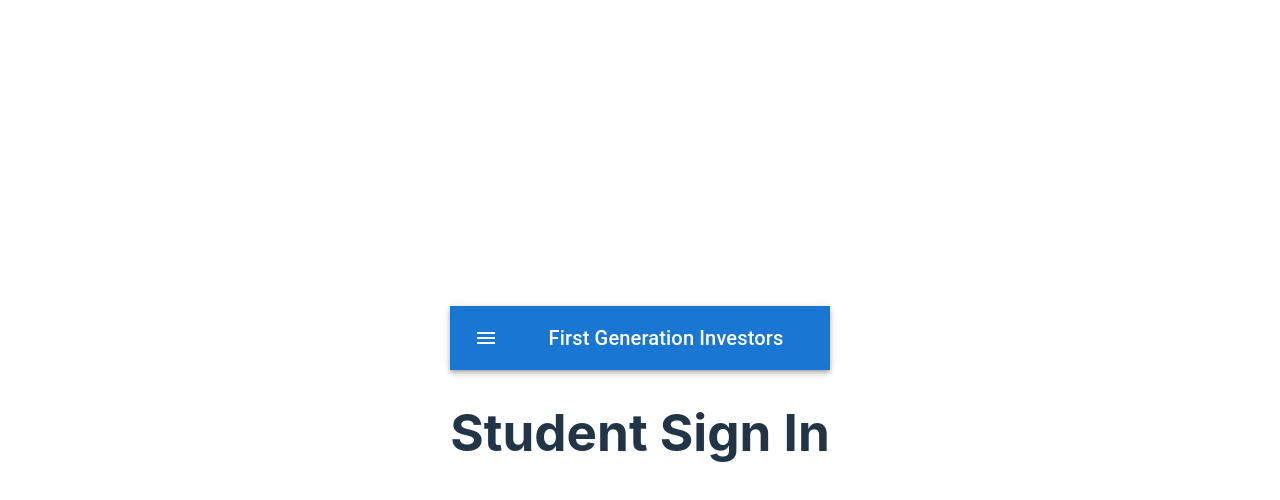
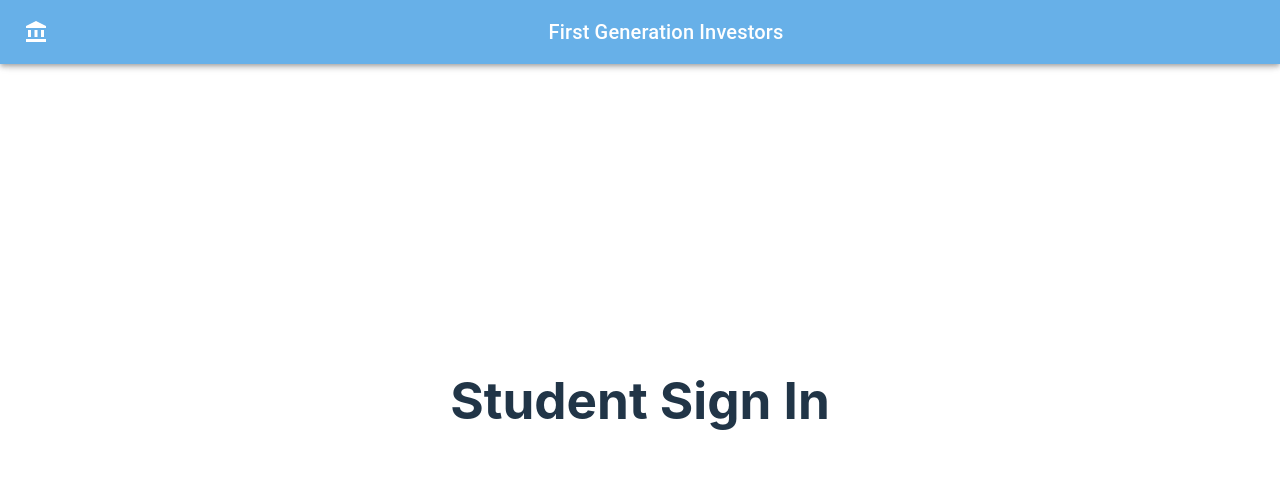
Before and after one commit to cfgjc24/Team-4, a React (Vite) app in the folder frontend/: page / in a window 1280 px wide. Shown: the top 500 px of the page. Built offline with nearby package versions, Linux system fonts and the light colour scheme.

Commit message:
new header

```diff
--- a/frontend/src/components/Header.jsx
+++ b/frontend/src/components/Header.jsx
@@ -5,10 +5,13 @@
 import Button from '@mui/material/Button';
 import IconButton from '@mui/material/IconButton';
 import MenuIcon from '@mui/icons-material/Menu';
+import Box from '@mui/material/Box';
+import AccountBalanceIcon from '@mui/icons-material/AccountBalance';
 
-export default function Header() {
+export default function ButtonAppBar() {
   return (
-    <AppBar position="static">
+    <Box sx={{ flexGrow: 1 }}>
+      <AppBar position="fixed" sx={{ width: '100%', bgcolor: '#67B0E8' }}>
         <Toolbar>
           <IconButton
             size="large"
@@ -17,14 +20,13 @@
             aria-label="menu"
             sx={{ mr: 2 }}
           >
-          <MenuIcon />
+            <AccountBalanceIcon />
           </IconButton>
-
           <Typography variant="h6" component="div" sx={{ flexGrow: 1 }}>
            First Generation Investors
           </Typography>
-
         </Toolbar>
       </AppBar>
+    </Box>
   );
 }
```
Lines whose indentation alone changed are shown as unchanged.
